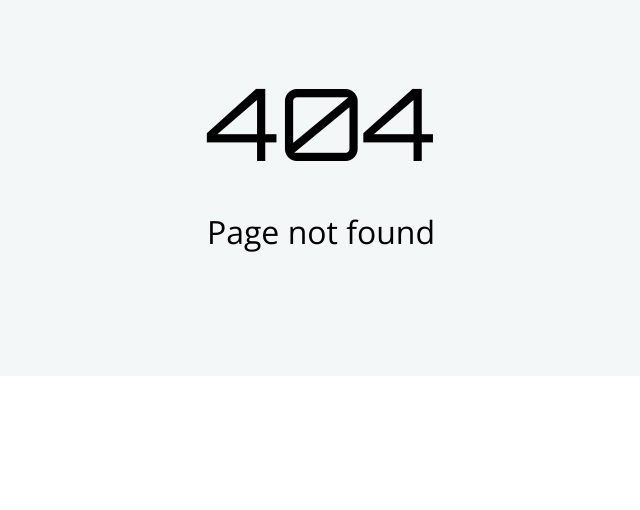
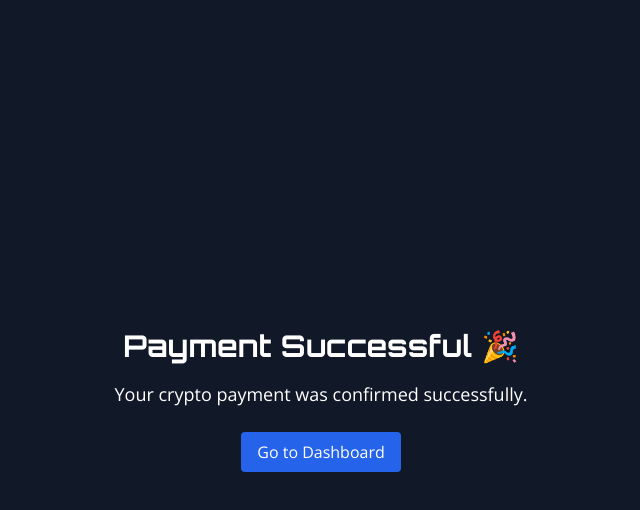
Before and after one commit to SiarheiBalabanovich/targetProxiesFront, a React (Vite) app: page /successful-payment in a window 1280 px wide. Before the commit this address had no page. Shown: the top 510 px of the page, without its empty margins (319-959 px from the left). Built offline with nearby package versions, Linux system fonts and the light colour scheme; what i18n-iso-countries would draw is missing.

Commit message:
Add SuccessfulPayment page and update routes + fix DiscountDetail

```diff
--- a/src/pages/Dashboard/Admin/PaymentOrder/Discounts/DiscountDetail/index.tsx
+++ b/src/pages/Dashboard/Admin/PaymentOrder/Discounts/DiscountDetail/index.tsx
@@ -121,7 +121,7 @@ const AdminDiscountDetail: React.FC = () => {
         console.log("Error creating discount:", error);
         const axiosError = error as AxiosError;
         const errorData = axiosError.response?.data as ErrorResponse; // Type assertion here
-        if (errorData && errorData.detail.includes("Сбой целостности данных")) {
+        if (errorData && errorData.detail.includes("Data integrity violation")) {
           setError(
             "The name of the discount is already in use. Please select a different name.",
           );
@@ -453,14 +453,6 @@ const AdminDiscountDetail: React.FC = () => {
                     </span>
                   </div>
                   <Button
-                    disabled={
-                      !watch("code") ||
-                      !watch("order_amount") ||
-                      !watch("effective_date") ||
-                      !watch("expiry_date") ||
-                      !watch("discount_amount") ||
-                      (isLimited && !watch("limit_users"))
-                    }
                     type="submit"
                   >
                     Save
--- /dev/null
+++ b/src/pages/SuccessfulPayment/index.tsx
@@ -0,0 +1,20 @@
+import React from "react";
+
+const SuccessfulPayment: React.FC = () => {
+  return (
+    <div className="flex flex-col items-center justify-center min-h-screen bg-gray-900 text-white">
+      <h1 className="text-3xl font-bold mb-4">Payment Successful 🎉</h1>
+      <p className="text-lg mb-6">
+        Your crypto payment was confirmed successfully.
+      </p>
+      <a
+        href="/dashboard"
+        className="bg-blue-600 hover:bg-blue-700 text-white py-2 px-4 rounded"
+      >
+        Go to Dashboard
+      </a>
+    </div>
+  );
+};
+
+export default SuccessfulPayment;
--- a/src/routes/Routes.tsx
+++ b/src/routes/Routes.tsx
@@ -9,6 +9,7 @@ import LoginPage from "src/pages/Auth/Login";
 import RegisterPage from "src/pages/Auth/Registration";
 import NewPassword from "src/pages/Auth/NewPassword";
 import ResetPassword from "src/pages/Auth/ResetPassword";
+import SuccessfulPayment from "src/pages/SuccessfulPayment";
 
 import Dashboard from "src/pages/Dashboard/Customer";
 import ClientOverview from "src/pages/Dashboard/Customer/Overview";
@@ -211,6 +212,12 @@ export const routes = [
     ],
   },
   {
+  path: "/successful-payment",
+  key: "successfulPayment",
+  label: "Successful Payment Page",
+  element: <SuccessfulPayment />,
+},
+  {
     path: "/",
     key: "homePage",
     label: "Home page",
```
